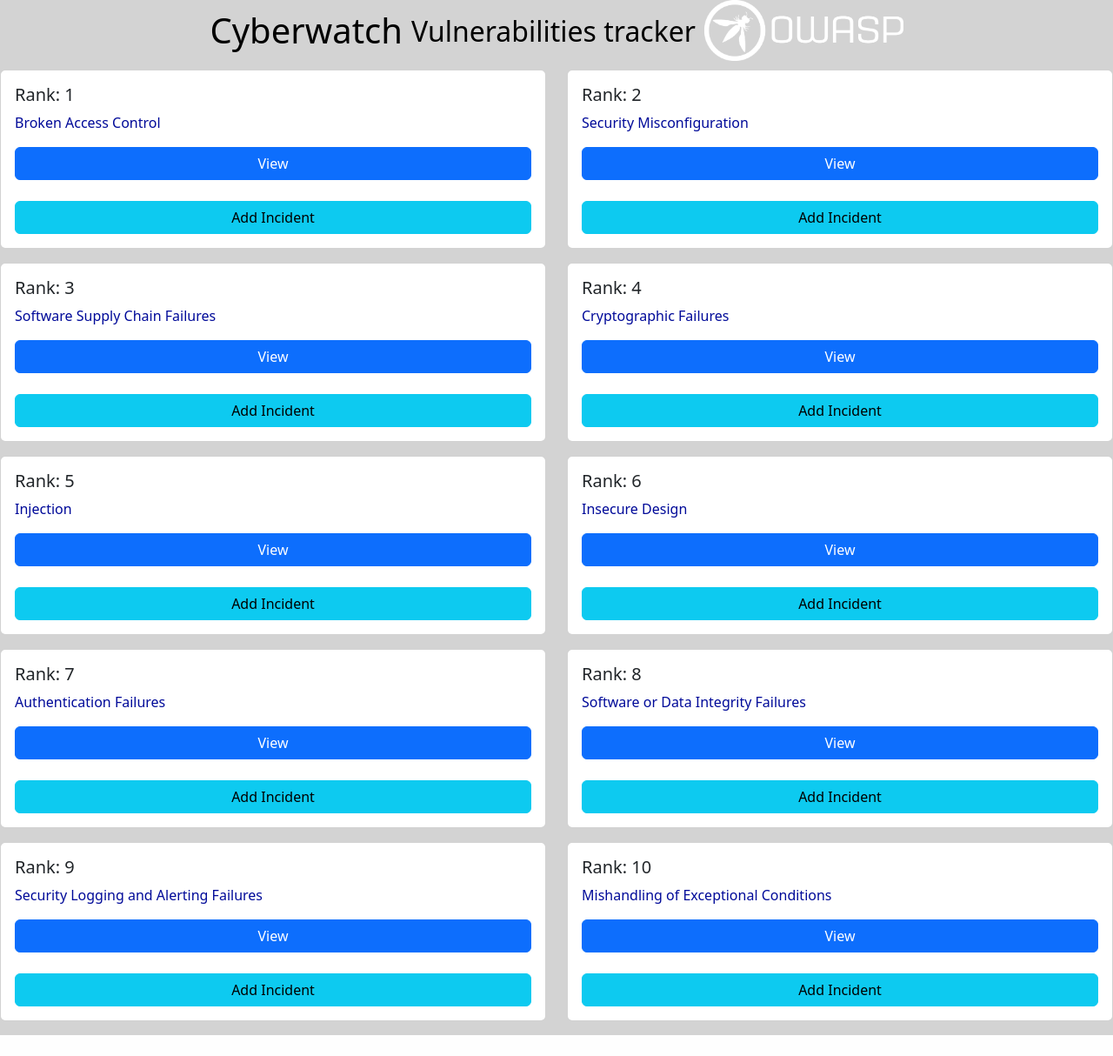
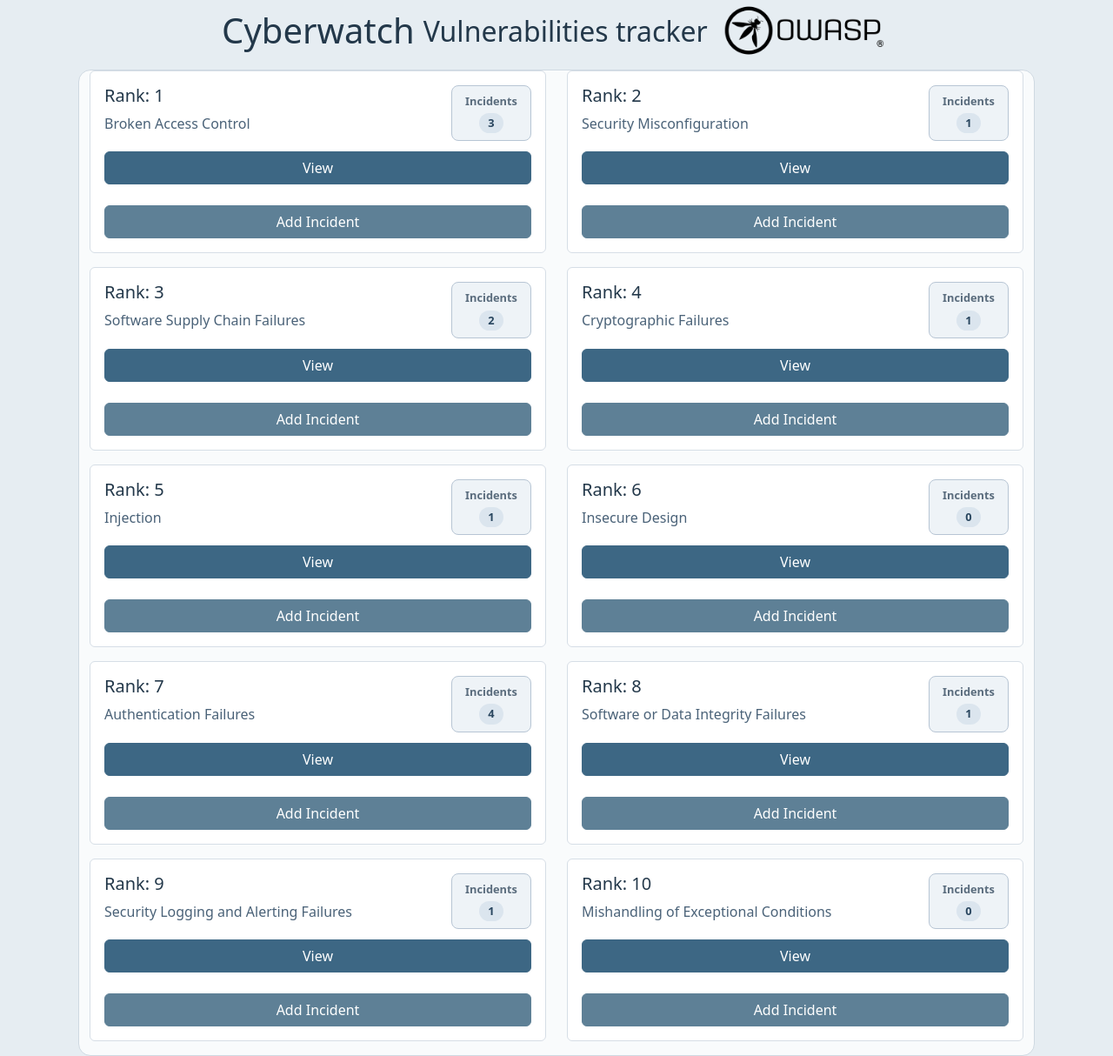
Before and after one commit to Macarthur-Anglican-School/Macarthur-Anglican-School-Ike---12SEN-PWA-Project, a Flask app: page / in a window 1280 px wide. Shown: the whole page at 87% size. Before the commit the page ends 1190 px from the top, so only its background shows below. Run offline with Flask 3, Linux system fonts and the light colour scheme.

Commit message:
changed css to make UI visuals a bit cleaner

```diff
--- a/app.py
+++ b/app.py
@@ -12,7 +12,13 @@ def home():
     with engine.connect() as connection:
         # This way of connecting to the database
         # ensures that the connection is automatically closed as soon as the function finishes
-        query = text('SELECT * FROM vulnerabilities ORDER BY owasp_rank;')
+        query = text(
+            'SELECT vulnerabilities.*, COUNT(incidents.id) AS incident_count '
+            'FROM vulnerabilities '
+            'LEFT JOIN incidents ON incidents.vul_id = vulnerabilities.id '
+            'GROUP BY vulnerabilities.id '
+            'ORDER BY vulnerabilities.owasp_rank;'
+        )
         result = connection.execute(query).fetchall()
 
     return render_template('index.html', vulnerabilities=result)
--- a/static/css/styles.css
+++ b/static/css/styles.css
@@ -1,14 +1,17 @@
 body{
-    background-color: #d3d3d3;
+    background-color: #e6edf2;
+    margin: 0;
+    padding: 0 12px;
+    color: #23384a;
 
 }
 
 p{
-    color: #000a99;
+    color: #4a6278;
 }
 
 h1, h2{
-    color: #000000;
+    color: #23384a;
 
 }
 
@@ -32,3 +35,146 @@ h1, h2{
 .header img {
     margin-bottom: 10px;
 }
+
+.content {
+    max-width: 1100px;
+    margin: 0 auto;
+    background-color: #f9fbfc;
+    border: 1px solid #cfd9e2;
+    border-radius: 14px;
+}
+
+.content .row {
+    margin-left: 0;
+    margin-right: 0;
+}
+
+.card {
+    background-color: #ffffff;
+    border: 1px solid #d6dee6;
+    color: #23384a;
+}
+
+.card h5 {
+    color: #23384a;
+}
+
+.vulnerability-card-top {
+    display: flex;
+    align-items: flex-start;
+    justify-content: space-between;
+    gap: 14px;
+}
+
+.vulnerability-main {
+    flex: 1;
+    min-width: 0;
+}
+
+.incident-indicator {
+    display: inline-flex;
+    flex-direction: column;
+    align-items: center;
+    gap: 4px;
+    margin-bottom: 12px;
+    padding: 8px 10px;
+    border: 1px solid #b7c5d4;
+    border-radius: 8px;
+    background-color: #eef3f7;
+    min-width: 92px;
+    flex-shrink: 0;
+}
+
+.incident-label {
+    color: #5a6c7d;
+    font-size: 0.8rem;
+    font-weight: 600;
+    text-align: center;
+}
+
+.incident-count {
+    min-width: 28px;
+    padding: 2px 8px;
+    border-radius: 999px;
+    background-color: #dbe5ee;
+    color: #29465f;
+    font-size: 0.8rem;
+    font-weight: 700;
+    text-align: center;
+}
+
+.btn-primary {
+    background-color: #3d6784;
+    border-color: #3d6784;
+}
+
+.btn-primary:hover,
+.btn-primary:focus {
+    background-color: #2f536b;
+    border-color: #2f536b;
+}
+
+.btn-info {
+    color: #ffffff;
+    background-color: #5e8096;
+    border-color: #5e8096;
+}
+
+.btn-info:hover,
+.btn-info:focus {
+    color: #ffffff;
+    background-color: #49697d;
+    border-color: #49697d;
+}
+
+.btn-outline-secondary {
+    color: #3b5569;
+    border-color: #b7c5d4;
+    background-color: #f8fafb;
+}
+
+.btn-outline-secondary:hover,
+.btn-outline-secondary:focus {
+    color: #23384a;
+    background-color: #e9eff4;
+    border-color: #aabac8;
+}
+
+.form-label {
+    color: #23384a;
+}
+
+.form-control,
+.form-select {
+    background-color: #ffffff;
+    border-color: #c7d3dd;
+    color: #23384a;
+}
+
+.form-control:focus,
+.form-select:focus {
+    border-color: #7f9ab0;
+    box-shadow: 0 0 0 0.2rem rgba(61, 103, 132, 0.15);
+}
+
+.alert {
+    color: #23384a;
+    background-color: #eef3f7;
+    border-color: #c7d3dd;
+}
+
+@media (max-width: 600px) {
+    body {
+        padding: 0 10px;
+    }
+
+    .vulnerability-card-top {
+        flex-direction: column;
+        gap: 10px;
+    }
+
+    .incident-indicator {
+        margin-bottom: 10px;
+        align-self: flex-start;
+    }
+}
--- a/templates/index.html
+++ b/templates/index.html
@@ -10,8 +10,16 @@
     {% for v in vulnerabilities %}
     <div class="col-12 col-md-6 mb-3">
         <div class="card p-3">
-            <h5>Rank: {{ v.owasp_rank }}</h5>
-            <p>{{ v.vul_name }}</p>
+            <div class="vulnerability-card-top">
+                <div class="vulnerability-main">
+                    <h5>Rank: {{ v.owasp_rank }}</h5>
+                    <p>{{ v.vul_name }}</p>
+                </div>
+                <div class="incident-indicator">
+                    <span class="incident-label">Incidents</span>
+                    <span class="incident-count">{{ v.incident_count }}</span>
+                </div>
+            </div>
             <a href="/incidents/{{ v.id }}" class="btn btn-primary">View</a>
             <br>
             <a href="/add-incident" class="btn btn-info">Add Incident</a>
```
Also changed, not shown: .database/cyberwatch.db, static/images/cyberwatch_logo.png, 2 other files.
